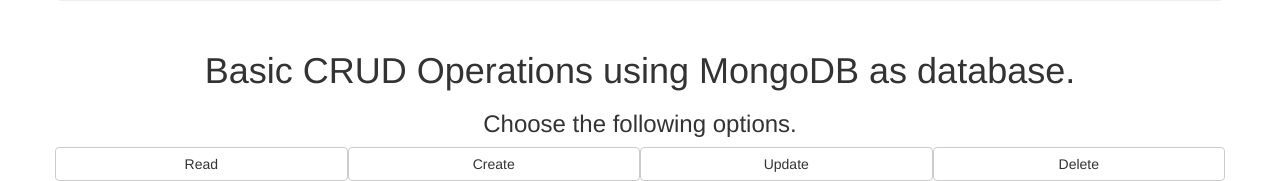
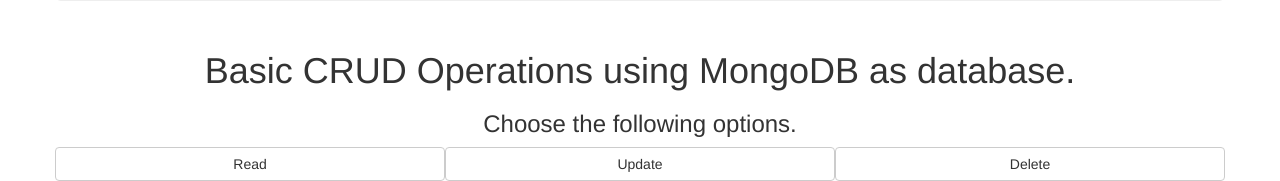
Before and after one commit to ltn22/green_wall, a Flask app: page /home in a window 1280 px wide. Shown: the part 495-676 px from the top of the page. Run offline with Flask 2, Linux system fonts and the light colour scheme; data that the repository does not hold is empty; some libraries are stand-ins or nearby versions.

Commit message:
updated crud flask application

```diff
--- a/crud-mongodb/templates/index.html
+++ b/crud-mongodb/templates/index.html
@@ -28,9 +28,6 @@
                         <a id="list-btn" href="{{url_for('index')}}"><button type="button" class="btn btn-default">Read</button></a>
                     </div>
                     <div class="btn-group" role="group">
-                        <a id="add-btn" href="{{url_for('add')}}"><button type="button" class="btn btn-default">Create</button></a>
-                    </div>
-                    <div class="btn-group" role="group">
                         <a id="update-btn" href="{{url_for('index')}}"><button type="button" class="btn btn-default">Update</button></a>
                     </div>
                     <div class="btn-group" role="group">
```
